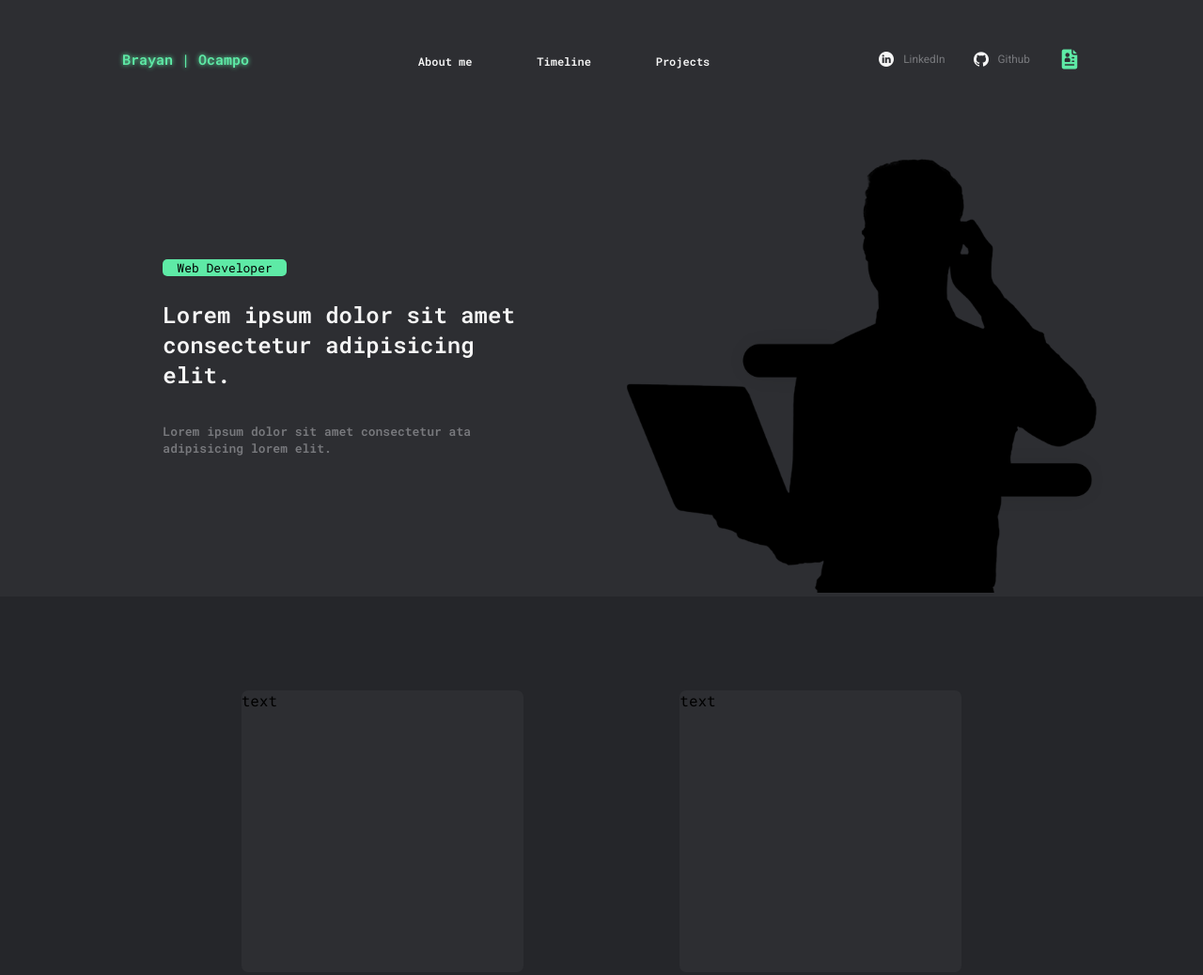
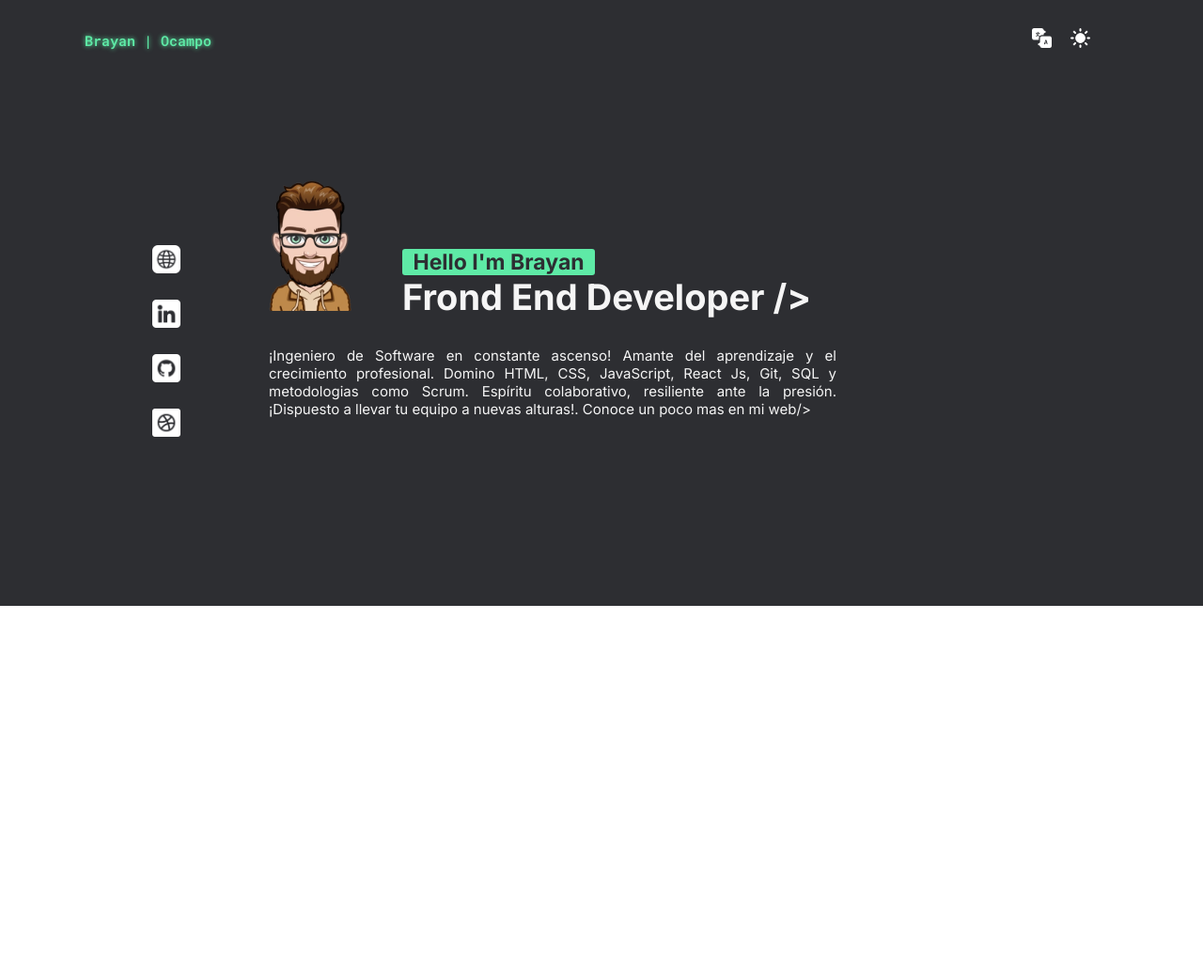
Before and after one commit to Brayan0campo/portfolio, a plain HTML site: page index.html in a window 1280 px wide. Shown: the top 1038 px of the page at 94% size. After the commit the page ends 800 px from the top, so only its background shows below. Drawn offline with Linux system fonts and the light colour scheme.

Commit message:
change index-design

```diff
--- a/index.html
+++ b/index.html
@@ -3,75 +3,60 @@
 
 <head>
     <meta charset="UTF-8">
-  <meta http-equiv="X-UA-Compatible" content="IE=edge">
     <meta name="viewport" content="width=device-width, initial-scale=1.0">
+    <title>👋 Brayan0campo | Frontend Developer</title>
 
-  <title>Document</title>
     <link rel="stylesheet" href="./scss/main.css">
 </head>
 
 <body>
     <header>
         <nav class="header-navbar">
-      <a class="header-navbar__logo" href="./index.html">Brayan | Ocampo</Brayan></a>
-      <ul class="header-navbar__menu">
-        <li><a href="#about">About me</a></li>
-        <li><a href="#timeline">Timeline</a></li>
-        <li><a href="#projects">Projects</a></li>
-      </ul>
-      <div class="header-navbar__social">
-        <a href="https://www.linkedin.com/in/brayanocampo/">
-          <img src="./assets/icons/icon-contactLinkedin.png" alt="">LinkedIn
+            <a class="header-navbar__logo" href="./index.html">Brayan | Ocampo</a>
+            <div class="header-navbar__tools">
+                <a href="#">
+                    <img src="./assets/icons/icon-translate.png" alt="">
                 </a>
-        <a href="https://github.com/Brayan0campo">
-          <img src="./assets/icons/icon-contactGithub.png" alt="">Github
-        </a>
-        <a href="https://github.com/Brayan0campo">
-          <img src="./assets/icons/icon-contactCurriculum.png" alt="">
+                <a href="#">
+                    <img src="./assets/icons/icon-theme.png" alt="">
                 </a>
             </div>
         </nav>
-
-    <section class="header-content">
-      <div class="header-content__intro">
-        <h2>Web Developer</h2>
-        <h1>Lorem ipsum dolor sit amet consectetur adipisicing elit.</h1>
-        <h3>Lorem ipsum dolor sit amet consectetur ata adipisicing lorem elit.</h3>
-      </div>
-      <div class="header-content__profile">
-        <img src="./assets/images/img-perfil.png" alt="">
-      </div>
-    </section>
     </header>
 
     <main>
-    <section id="about" class="section-about">
-      <div class="section-about__skills">
-        text
+        <div class="main-container">
+            <div class="main-container__social">
+                <a href="#"><img src="./assets/icons/icon-web.png" alt=""></a>
+                <a href="#"><img src="./assets/icons/icon-linkedin.png" alt=""></a>
+                <a href="#"><img src="./assets/icons/icon-github.png" alt=""></a>
+                <a href="#"><img src="./assets/icons/icon-dribble.png" alt=""></a>
             </div>
-      <div class="section-about__profile">
-        text
+
+            <div class="main-container__about">
+                <div class="about-title">
+                    <img src="./assets/images/img-perfil1.png" alt="">
+                    <div class="about-title__text">
+                        <h2>Hello I'm Brayan</h2>
+                        <h1>Frond End Developer /></h1>
                     </div>
-    </section>
+                </div>
 
-    <section id="timeline" class="section-timeline">
-      <div class="section-timeline__line">
-        text
+                <div class="about-content">
+                    <p>
+                        ¡Ingeniero de Software en constante ascenso! Amante del aprendizaje y el crecimiento
+                        profesional. Domino HTML, CSS, JavaScript, React Js, Git, SQL y metodologias como Scrum.
+                        Espíritu colaborativo, resiliente ante la presión. ¡Dispuesto a llevar tu equipo a nuevas
+                        alturas!. Conoce un poco mas en mi web/>
+                    </p>
                 </div>
-    </section>
-
-    <section id="projects" class="section-projects">
-      <div class="section-projects__project">
-        text
             </div>
-    </section>
+        </div>
     </main>
 
     <footer>
 
     </footer>
-
-  <script src="./js/main.js"></script>
 </body>
 
 </html>
--- a/scss/base/_resets.scss
+++ b/scss/base/_resets.scss
@@ -1,5 +1,6 @@
 @import url('https://fonts.googleapis.com/css2?family=Roboto:wght@100;400;700&display=swap');
 @import url('https://fonts.googleapis.com/css2?family=Roboto+Mono:wght@200;400;600&display=swap');
+@import url('https://fonts.googleapis.com/css2?family=Inter:wght@300;400;500;700&display=swap');
 
 * {
     margin: 0;
@@ -21,5 +22,9 @@ header {
 }
 
 main {
-    background-color: $color-bg-secondary;
+    background-color: $color-bg-primary;
 }
+
+footer {
+    background-color: $color-bg-primary;
+}
--- a/scss/base/_variables.scss
+++ b/scss/base/_variables.scss
@@ -1,7 +1,8 @@
-$color-tx-primary:   #f5f5f5;
-$color-tx-secondary: #78797d;
-$color-tx-tertiary:  #5eeaa6;
-$color-bg-primary:   #2d2e32;
-$color-bg-secondary: #25262a;
+$color-tx-primary: #F5F5F5;
+$color-tx-secondary: #78797D;
+$color-tx-tertiary: #5EEAA6;
+$color-bg-primary: #2D2E32;
+$color-bg-secondary: #25262A;
 
-$font-family: 'Roboto', sans-serif;
+$font-family-primary: 'Inter', sans-serif;
+$font-family-secondary: 'Roboto Mono', monospace;
--- a/scss/layout/_header.scss
+++ b/scss/layout/_header.scss
@@ -7,111 +7,20 @@
     justify-content: space-between;
 
     &__logo {
-        font-size: .9375em;
-        font-weight: bold;
+        font: bold .9375em $font-family-secondary;
         color: $color-tx-tertiary;
         text-shadow: 0 0 .3125rem $color-tx-tertiary;
-        margin-left: 2.5rem;
     }
 
-    &__menu {
-        display: flex;
-        align-items: center;
-        justify-content: center;
-        padding: 3.3rem 0;
-
-        li {
-            margin: 0 1.25rem;
-        }
+    &__tools {
+        margin: 1.875rem;
 
         a {
-            font-size: .75em;
-            font-weight: bold;
-            color: $color-tx-primary;
-            transition: 0.5s;
-
-            &:hover {
-                color: $color-tx-tertiary;
-            }
-
-            &::before {
-                content: "< ";
-                visibility: hidden;
-            }
-
-            &:hover::before {
-                visibility: visible;
-            }
-
-            &::after {
-                content: " >";
-                visibility: hidden;
-            }
-
-            &:hover::after {
-                visibility: visible;
-            }
-        }
-    }
-
-    &__social {
-        display: flex;
-        align-items: center;
-
-        a {
-            display: flex;
-            align-items: center;
-            font-size: .74em;
-            font-family: $font-family;
-            color: $color-tx-secondary;
-            margin-right: 1.875rem;
+            margin-left: .625rem;
         }
 
         img {
-            margin-right: .625rem;
+            width: 1.3125rem;
         }
     }
 }
-
-.header-content {
-    max-width: 68.75rem;
-    margin: 0 auto;
-
-    display: flex;
-    align-items: center;
-    justify-content: space-evenly;
-
-    &__intro {
-        width: 25rem;
-
-        h2 {
-            width: 8.25rem;
-            padding: 0 .9375rem;
-            margin-bottom: 1.5625rem;
-            border-radius: .3125rem;
-            font-size: .8125em;
-            font-weight: normal;
-            background-color: $color-tx-tertiary;
-        }
-
-        h1 {
-            color: $color-tx-primary;
-        }
-
-        h3 {
-            margin-top: 2.1875rem;
-            font-size: .8125em;
-            color: $color-tx-secondary;
-        }
-    }
-
-    &__profile {
-        width: 28.125rem;
-        margin: 2.5rem 0 0;
-
-        img {
-            filter: brightness(0%);
-            width: 32.4375rem;
-        }
-    }
-}
--- a/scss/layout/_section.scss
+++ b/scss/layout/_section.scss
@@ -1,58 +1,65 @@
-.section-about {
+.main-container {
     max-width: 68.75rem;
     margin: 0 auto;
 
     display: flex;
     align-items: center;
-    justify-content: space-evenly;
 
-    &__skills {
-        width: 300px;
-        height: 300px;
-        margin: 100px 0;
-        border-radius: 7px;
-        background-color: $color-bg-primary;
+
+    &__social {
+        display: flex;
+        flex-direction: column;
+        margin: 60px;
+
+        a {
+            margin: 12px;
         }
 
-    &__profile {
-        width: 300px;
-        height: 300px;
-        margin: 100px 0;
-        border-radius: 7px;
-        background-color: $color-bg-primary;
+        img {
+            width: 30px;
         }
     }
 
-.section-timeline {
-    max-width: 68.75rem;
-    margin: 0 auto;
+    &__about {
+        margin: 100px 300px 200px 10px;
 
+        .about-title {
             display: flex;
-    align-items: center;
-    justify-content: space-evenly;
+            align-items: end;
 
-    &__line {
-        width: 300px;
-        height: 300px;
-        margin: 100px 0;
-        border-radius: 7px;
-        background-color: $color-bg-primary;
+            img {
+                width: 110px;
+                margin-bottom: 8px;
+            }
+
+            &__text {
+                margin-left: 44px;
+
+                h2 {
+                    color: $color-bg-primary;
+                    font: bold 23px $font-family-primary;
+                    background-color: $color-tx-tertiary;
+                    border-radius: 3px;
+                    margin-right: 230px;
+                    text-align: center;
+                }
+
+                h1 {
+                    color: $color-tx-primary;
+                    font: bold 38px $font-family-primary;
+                }
             }
         }
 
-.section-projects {
-    max-width: 68.75rem;
-    margin: 0 auto;
+        .about-content {
 
-    display: flex;
-    align-items: center;
-    justify-content: space-evenly;
-
-    &__project {
-        width: 300px;
-        height: 300px;
-        margin: 100px 0;
-        border-radius: 7px;
-        background-color: $color-bg-primary;
+            p {
+                margin-top: 30px;
+                margin-left: 12px;
+                text-align: justify;
+                color: $color-tx-primary;
+                font: normal 15px $font-family-primary;
             }
         }
+    }
+}
```
Also changed, not shown: assets/icons/icon-contactCurriculum.png (deleted), assets/icons/icon-contactGithub.png (deleted), assets/icons/icon-contactLinkedIn.png (deleted), assets/icons/icon-dribble.png (added), assets/icons/icon-github.png (added), assets/icons/icon-linkedin.png (added), assets/icons/icon-theme.png (added), assets/icons/icon-translate.png (added), assets/icons/icon-web.png (added), assets/images/img-perfil1.png (added), scss/main.css, 1 other file. Lines whose indentation alone changed are shown as unchanged.
